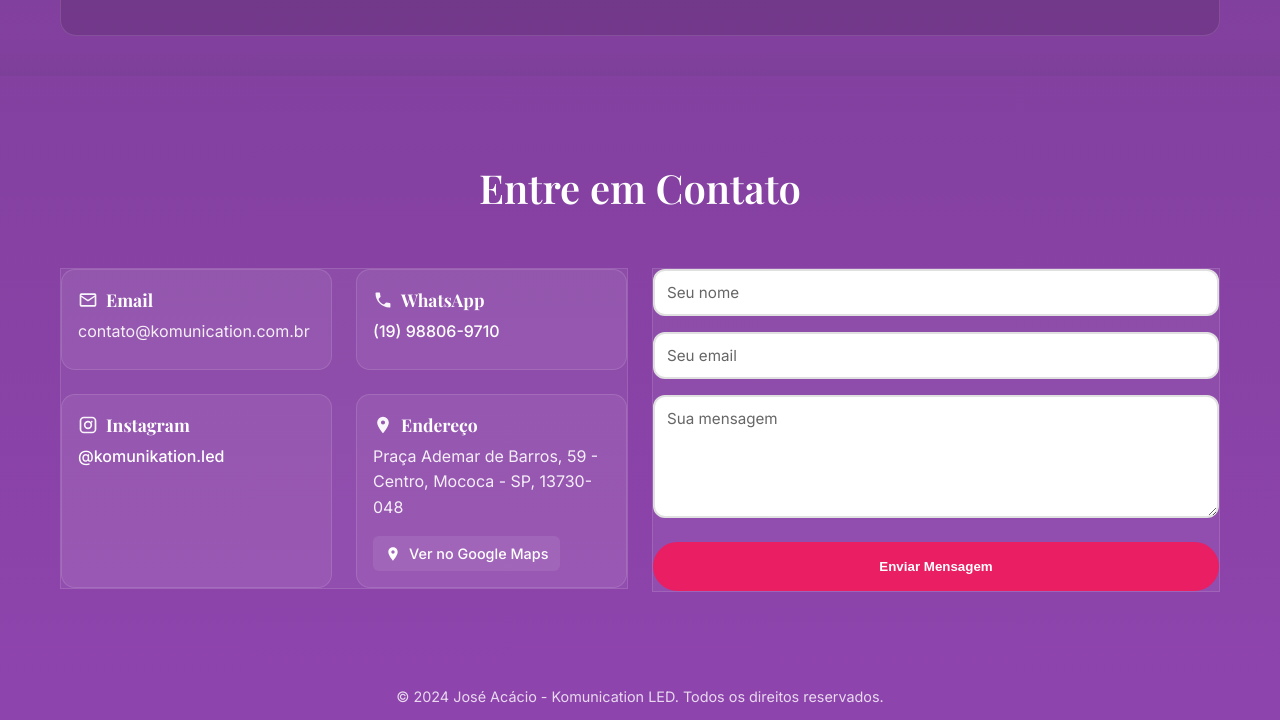
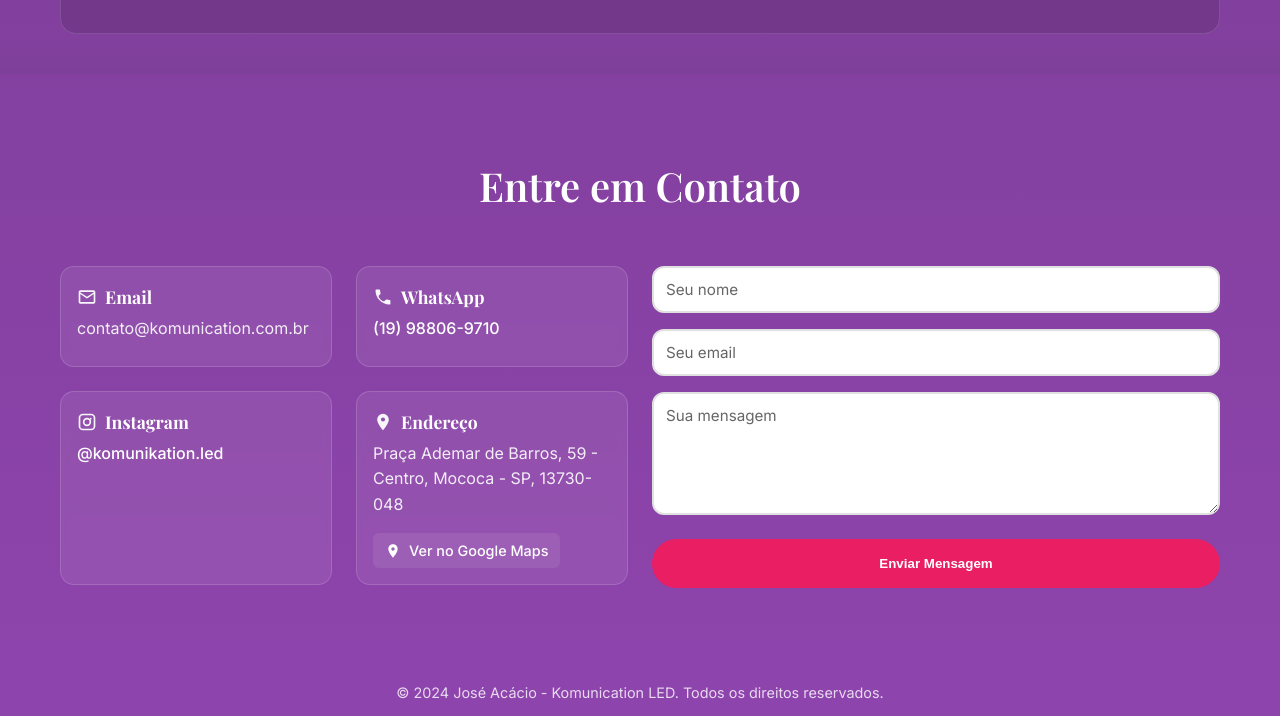
Before and after one commit to fiacacio/komunication, a website: page index.html in a window 1280 px wide. Shown: the part 2191-2911 px from the top of the page. Drawn offline with nearby package versions, Linux system fonts and the light colour scheme.

Commit message:
Add files via upload

```diff
--- a/styles.css
+++ b/styles.css
@@ -302,13 +302,13 @@
 
 .hero-icon { position: absolute; pointer-events: none; }
 .hero-icon-main {
-    height: 85vh;
+    height: 90vh;
     width: auto;
     opacity: 0.10;
     position: absolute;
-    top: 5%;
-    left: 50%;
-    transform: translate(-50%, -50%);
+    top: -36vh;
+    right: 3%;
+    transform: none;
     animation: float 12s ease-in-out infinite;
 }
 
@@ -755,11 +755,8 @@
 /* Contact Section */
 .contact {
     padding: 80px 0;
-    background: var(--background-light);
-    background-image: url('marmore_verde.jpg');
-    background-size: cover;
-    background-position: center;
-    background-repeat: no-repeat;
+    background: transparent;
+    background-image: none;
     position: relative;
 }
 
@@ -770,8 +767,8 @@
     left: 0;
     right: 0;
     bottom: 0;
-    background: var(--background-light);
-    opacity: 0.7;
+    background: transparent;
+    opacity: 0;
     z-index: 1;
 }
 
@@ -1454,7 +1451,7 @@
 .coming-soon,
 .partner-placeholder,
 .contact-form,
-.contact-info { background: rgba(255,255,255,0.06); border: 1px solid rgba(255,255,255,0.12); }
+.contact-info { background: transparent; border: none; }
 
 .service-card h3,
 .portfolio-item h3 { color: var(--white); }
@@ -1477,10 +1474,11 @@
 
 /* Cartões internos de contato arredondados e legíveis */
 .contact-item {
-    background: rgba(255,255,255,0.06);
-    border: 1px solid rgba(255,255,255,0.12);
+    background: rgba(255,255,255,0.08);
+    border: 1px solid rgba(255,255,255,0.15);
     border-radius: 14px;
     padding: 16px;
+    backdrop-filter: blur(4px);
 }
 .contact-item a { color: #FFFFFF; }
 .contact-item a:hover { color: var(--secondary-color); }
```
